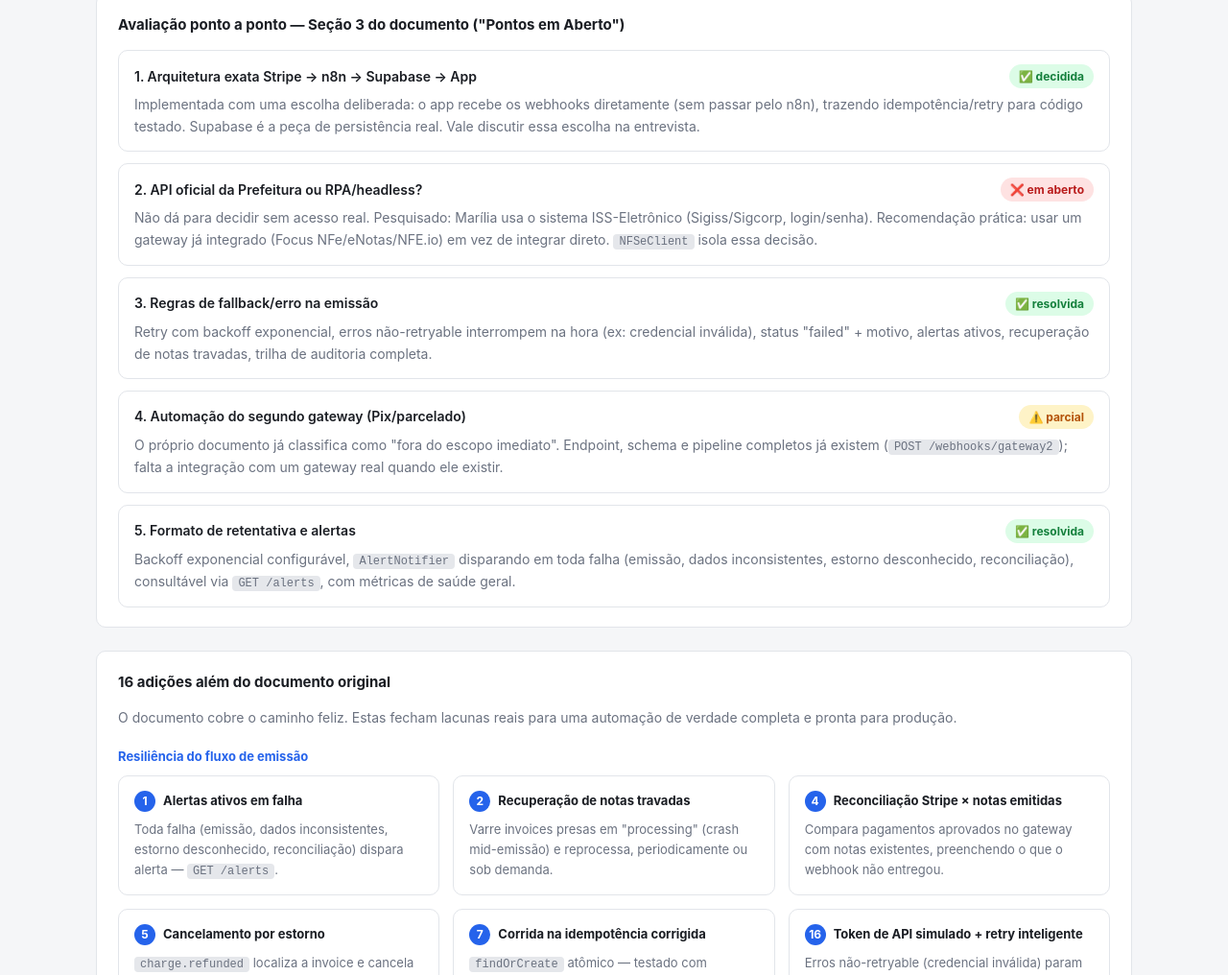
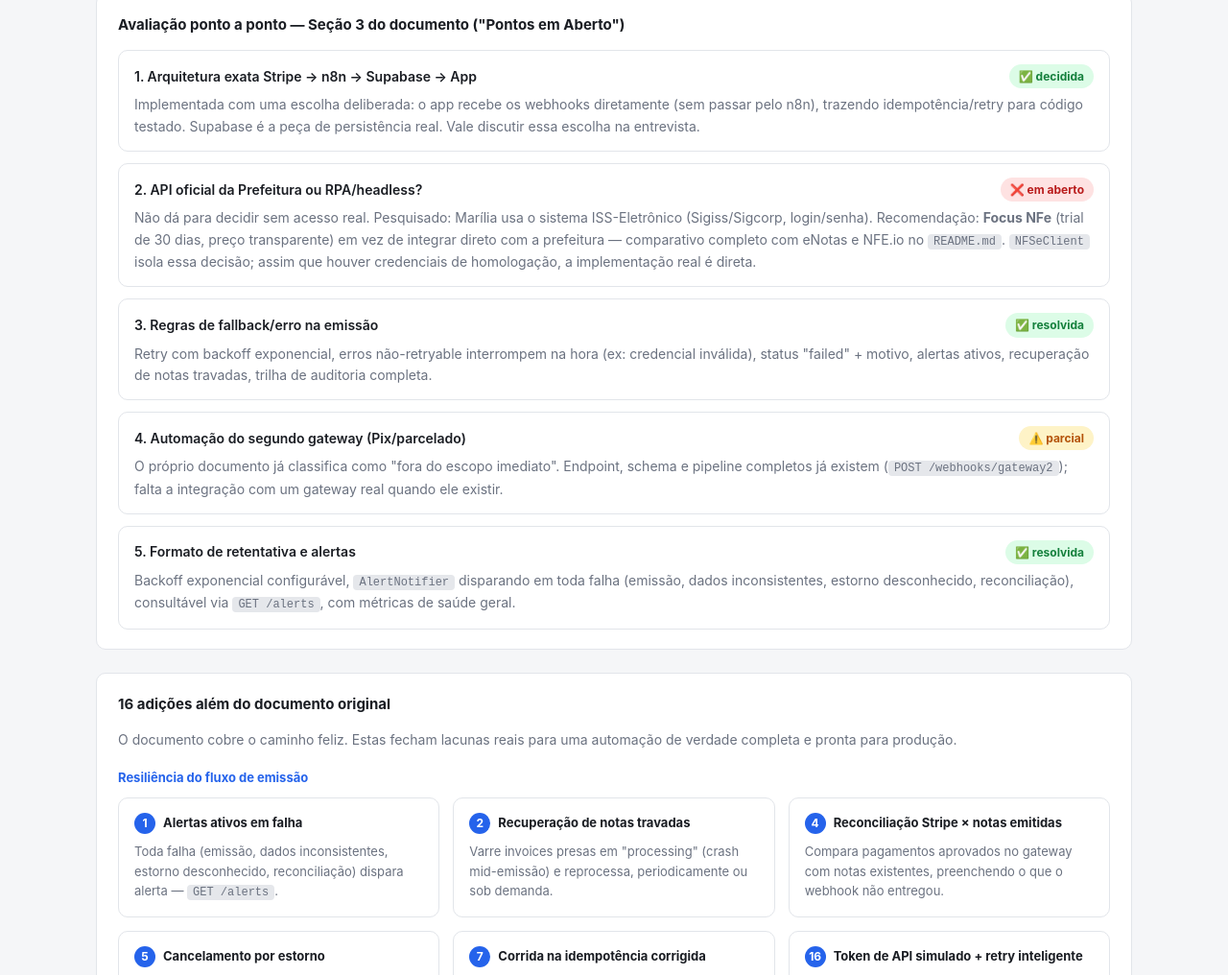
Before and after one commit to victor-germano/agente-de-emissao-NF-e, a website: page public/overview.html in a window 1280 px wide. Shown: the part 1430-2446 px from the top of the page at 96% size. Drawn offline with Linux system fonts and the light colour scheme.

Commit message:
Documenta comparativo de gateways de NFS-e (Focus NFe/eNotas/NFE.io)
Pesquisa de preco, sandbox/trial, transparencia e documentacao dos tres
principais gateways que ja tem Marilia integrada, para destravar o ponto
2 da secao 3 do documento (API oficial vs RPA). Recomendacao: Focus NFe,
pelo trial gratuito de 30 dias e precos publicos e transparentes.

Adicionado ao README (secao "Pontos em aberto") e referenciado na pagina
de visao geral (public/overview.html).

```diff
--- a/public/overview.html
+++ b/public/overview.html
@@ -164,7 +164,7 @@
     </div>
     <div class="doc-point">
       <div class="doc-title"><span>2. API oficial da Prefeitura ou RPA/headless?</span><span class="verdict open">❌ em aberto</span></div>
-      <p>Não dá para decidir sem acesso real. Pesquisado: Marília usa o sistema ISS-Eletrônico (Sigiss/Sigcorp, login/senha). Recomendação prática: usar um gateway já integrado (Focus NFe/eNotas/NFE.io) em vez de integrar direto. <code>NFSeClient</code> isola essa decisão.</p>
+      <p>Não dá para decidir sem acesso real. Pesquisado: Marília usa o sistema ISS-Eletrônico (Sigiss/Sigcorp, login/senha). Recomendação: <strong>Focus NFe</strong> (trial de 30 dias, preço transparente) em vez de integrar direto com a prefeitura — comparativo completo com eNotas e NFE.io no <code>README.md</code>. <code>NFSeClient</code> isola essa decisão; assim que houver credenciais de homologação, a implementação real é direta.</p>
     </div>
     <div class="doc-point">
       <div class="doc-title"><span>3. Regras de fallback/erro na emissão</span><span class="verdict done">✅ resolvida</span></div>
```
Also changed, not shown: README.md.
